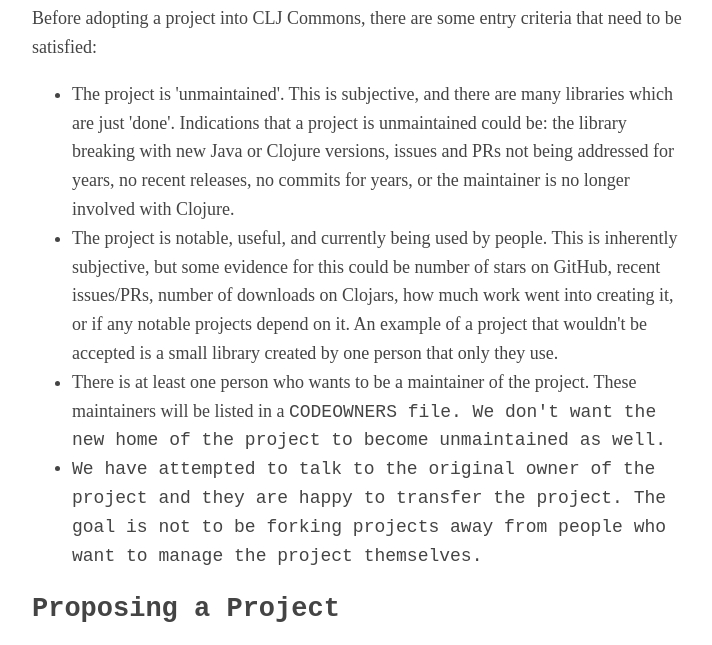
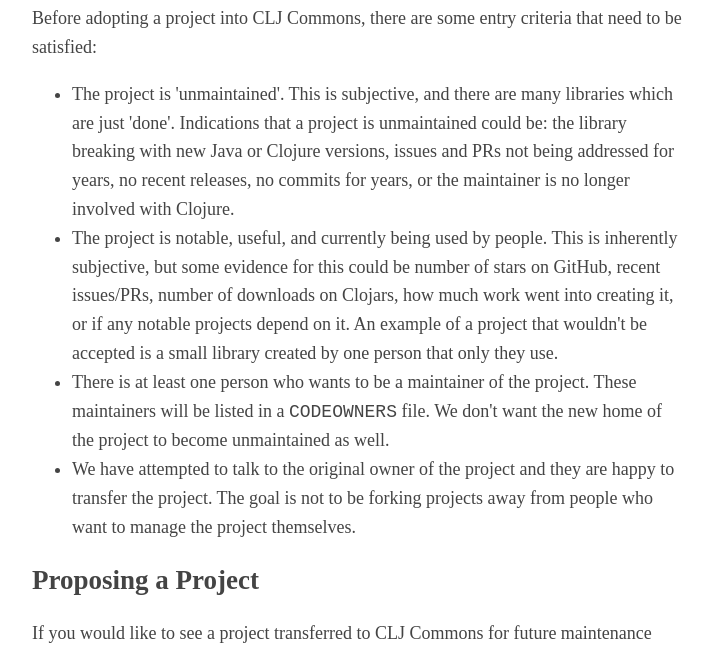
Before and after one commit to clj-commons/clj-commons.github.io, a plain HTML site: page accepting-projects.html in a window 1280 px wide. Shown: the part 103-748 px from the top of the page, without its empty margins (283-995 px from the left). Drawn offline with Linux system fonts and the light colour scheme.

Commit message:
fix formatting

```diff
--- a/accepting-projects.html
+++ b/accepting-projects.html
@@ -25,7 +25,7 @@
 <ul>
 <li>The project is 'unmaintained'. This is subjective, and there are many libraries which are just 'done'. Indications that a project is unmaintained could be: the library breaking with new Java or Clojure versions, issues and PRs not being addressed for years, no recent releases, no commits for years, or the maintainer is no longer involved with Clojure.</li>
 <li>The project is notable, useful, and currently being used by people. This is inherently subjective, but some evidence for this could be number of stars on GitHub, recent issues/PRs, number of downloads on Clojars, how much work went into creating it, or if any notable projects depend on it. An example of a project that wouldn't be accepted is a small library created by one person that only they use.</li>
-<li>There is at least one person who wants to be a maintainer of the project. These maintainers will be listed in a <code>CODEOWNERS<code> file. We don't want the new home of the project to become unmaintained as well.</li>
+<li>There is at least one person who wants to be a maintainer of the project. These maintainers will be listed in a <code>CODEOWNERS</code> file. We don't want the new home of the project to become unmaintained as well.</li>
 <li>We have attempted to talk to the original owner of the project and they are happy to transfer the project. The goal is not to be forking projects away from people who want to manage the project themselves.</li>
 </ul>
 
```
